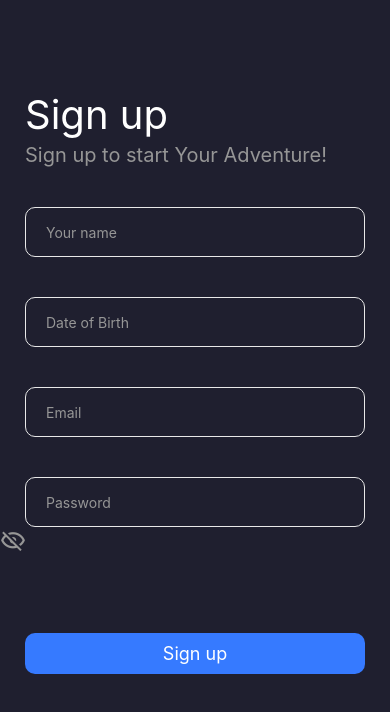
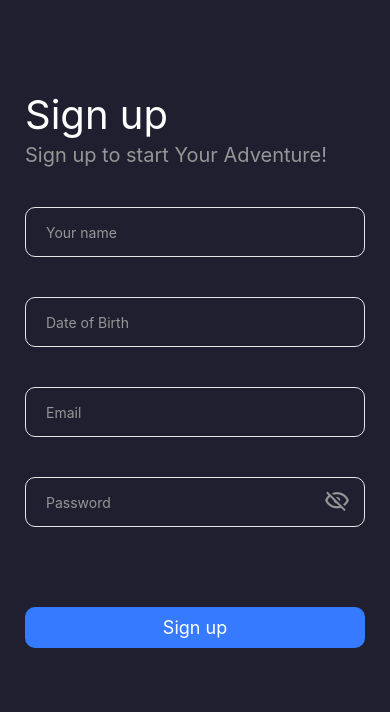
Before and after one commit to hmmmarta/Your-Adventure-frontend, a React Native app: screen / in a window 390 px wide. Shown: the top 712 px of the page. Built offline with nearby package versions, Linux system fonts and the light colour scheme.

Commit message:
form validation

```diff
--- a/src/components/Input/Input.tsx
+++ b/src/components/Input/Input.tsx
@@ -5,7 +5,7 @@ import styles from "../Input/styles";
 
 const Input = ({ control, name, rules = {}, placeholder, secureTextEntry }) => {
     return (
-        <View >
+        <View>
             <Controller
                 control={control}
                 name={name}
--- a/src/components/Input/styles.ts
+++ b/src/components/Input/styles.ts
@@ -10,7 +10,6 @@ const styles = StyleSheet.create({
         borderColor: "#D9D9D9",
         borderRadius: 10,
         color: "#969696",
-        //flex:1,
     },
     textInputFocused: {
         borderColor: "#367AFF",
--- a/src/screens/SignUp/SignUp.tsx
+++ b/src/screens/SignUp/SignUp.tsx
@@ -3,6 +3,7 @@ import {
   Text,
   SafeAreaView,
   TouchableOpacity,
+  TextInput,
 } from "react-native";
 import { MaterialCommunityIcons } from "@expo/vector-icons";
 import React from "react";
@@ -67,7 +68,7 @@ const SignUp = () => {
             },
           }}
         />
-        <View style={styles.view}>
+        <View >
           <Input
             control={control}
             name="password"
--- a/src/screens/SignUp/styles.ts
+++ b/src/screens/SignUp/styles.ts
@@ -22,13 +22,13 @@ const styles = StyleSheet.create({
   textInputFocused: {
     borderColor: "#367AFF",
   },
+
   btnEye: {
+    position: 'absolute',
+    right: 40,
+    top: 50
 
   },
-  view: {
-
-
-  }
 
 });
 
```
